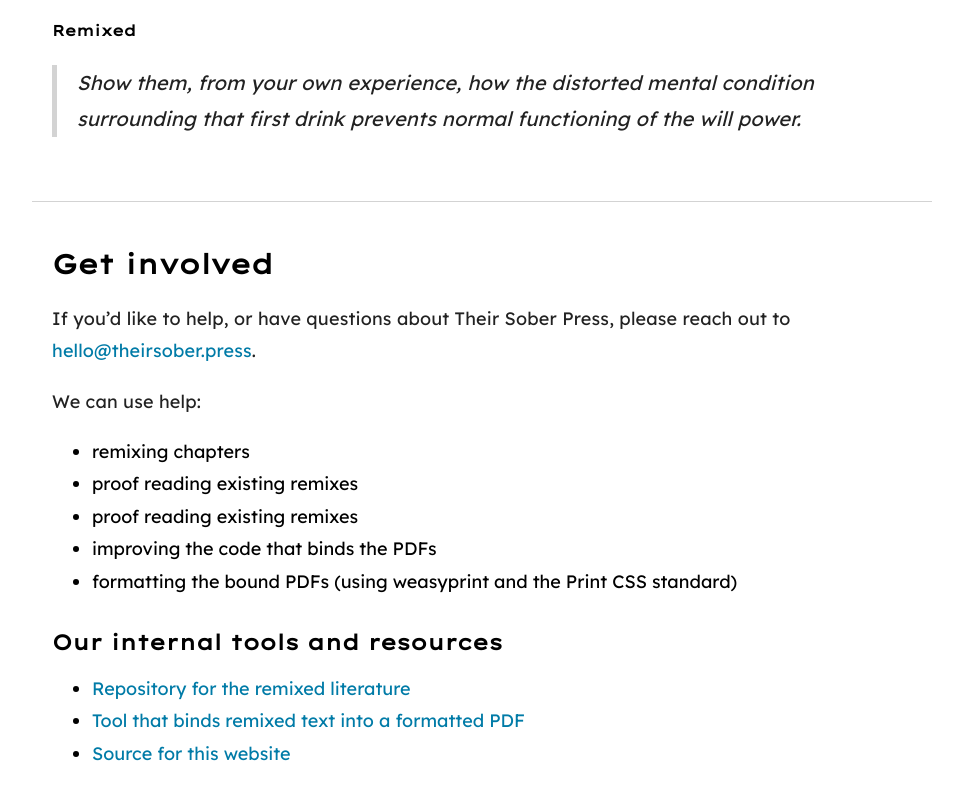
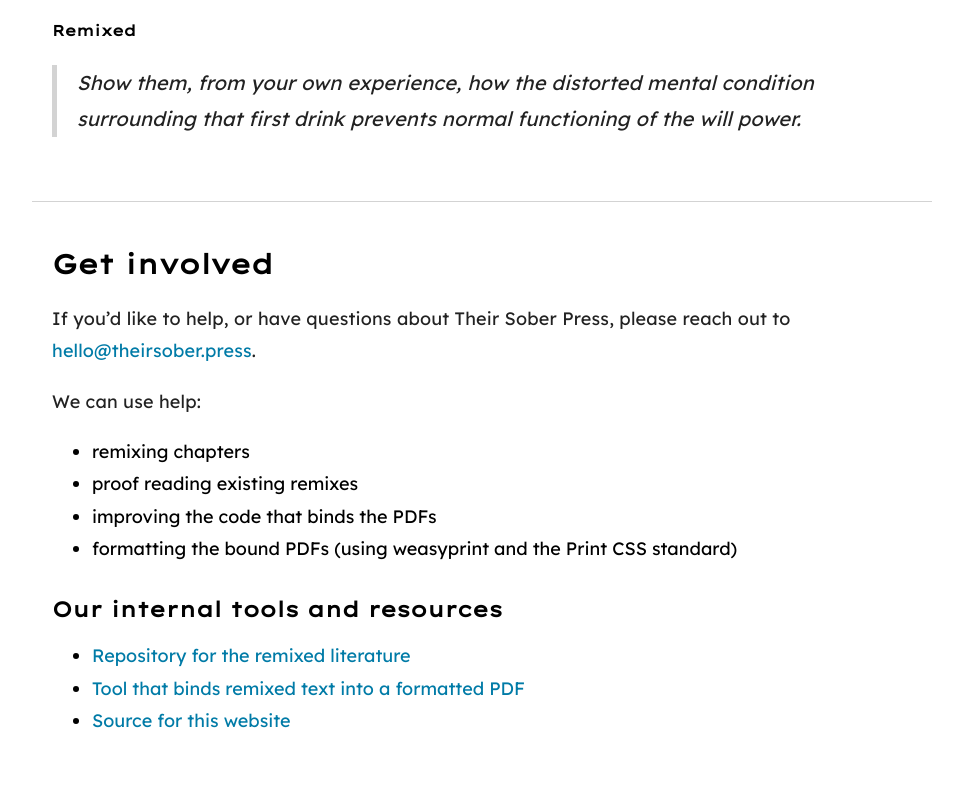
Before and after one commit to their-sober-press/theirsober.press, a plain HTML site: page index.html in a window 1280 px wide. Shown: the part 8144-8944 px from the top of the page, without its empty margins (158-1121 px from the left). Drawn offline with Linux system fonts and the light colour scheme.

Commit message:
Should have said "proof read this website" amiright?

```diff
--- a/index.html
+++ b/index.html
@@ -334,7 +334,6 @@
       <ul>
         <li>remixing chapters</li>
         <li>proof reading existing remixes</li>
-        <li>proof reading existing remixes</li>
         <li>improving the code that binds the PDFs</li>
         <li>formatting the bound PDFs (using weasyprint and the Print CSS standard)</li>
       </ul>
```
